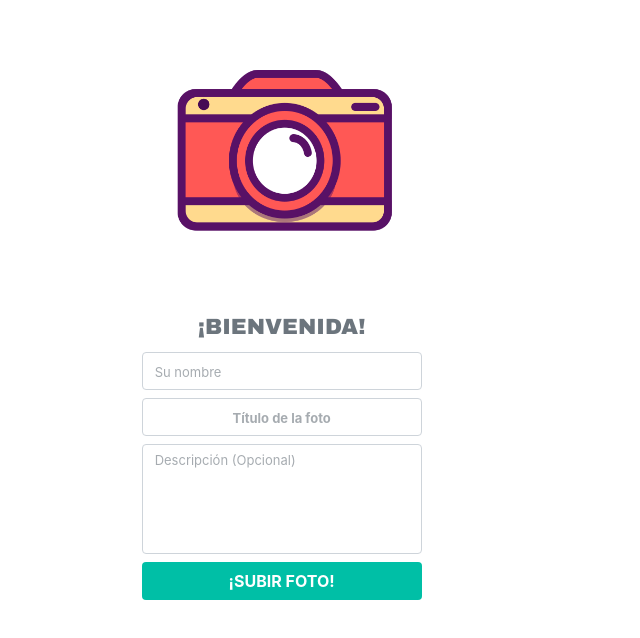
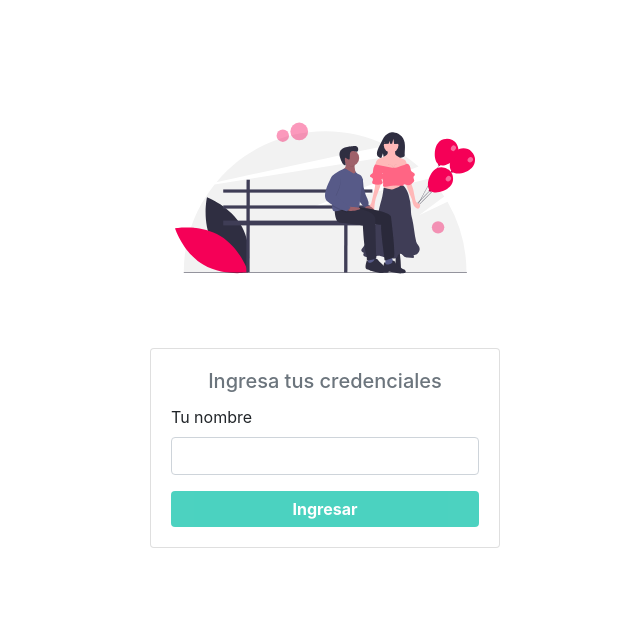
Before and after one commit to magallegos1996/SBProject, a Vue app in the folder vue/: page /login in a window 1280 px wide. Before the commit this address led to /. Shown: the top 638 px of the page, without its empty margins (315-955 px from the left). Built offline with nearby package versions, Linux system fonts and the light colour scheme; what keen-ui would draw is missing.

Commit message:
Se crea un nuevo componente Login que maneje la logica del mismo

```diff
--- a/vue/src/components/AñadirFotoBtn.vue
+++ b/vue/src/components/AddFotoBtn.vue
@@ -7,7 +7,7 @@
     import UIFab from 'keen-ui/lib/UiFab'
 
     export default {
-        name: "AñadirFotoBtn",
+        name: "AddFotoBtn",
         components: {
             UIFab
         },
--- a/vue/src/components/EmptyState.vue
+++ b/vue/src/components/EmptyState.vue
@@ -11,16 +11,15 @@
                 <p class="text-muted">No se ha podido encontrar ninguna publicación. Haz clic en '+' para crear una nueva</p>
             </div>
             <div class="col-lg-12 pr-5">
-                <AñadirFotoBtn/>
+                <AddFotoBtn/>
             </div>
         </div>
     </div>
-
 </template>
 
 <script>
 
-    import AñadirFotoBtn from "./AñadirFotoBtn";
+    import AddFotoBtn from "./AddFotoBtn";
 
     export default {
         name: "EmptyFeed",
@@ -33,7 +32,7 @@
             }
         },
         components: {
-            AñadirFotoBtn
+            AddFotoBtn,
         },
         methods: {
         },
--- a/vue/src/components/Feed.vue
+++ b/vue/src/components/Feed.vue
@@ -19,7 +19,7 @@
             </div>
         </div>
         <div class="col-lg-12 pr-5">
-            <AñadirFotoBtn/>
+            <AddFotoBtn/>
         </div>
     </div>
 </template>
@@ -29,7 +29,7 @@
     //import NavBar from "./NavBar";
     //import UIFab from 'keen-ui/lib/UiFab'
     import EmptyFeed from "./EmptyState";
-    import AñadirFotoBtn from "./AñadirFotoBtn";
+    import AddFotoBtn from "./AddFotoBtn";
 
     export default {
         name: "Feed",
@@ -43,7 +43,7 @@
             //NavBar
            // UIFab,
             EmptyFeed,
-            AñadirFotoBtn
+            AddFotoBtn
         },
         mounted() {
             this.$http.get(this.baseURI + '/feed')
--- a/vue/src/components/Inicio.vue
+++ b/vue/src/components/Inicio.vue
@@ -186,9 +186,12 @@
         background-color: #00BFA6;
         color: white;
         font-weight: bold;
+        opacity: 0.7;
+        transition: 0.3s;
+        border: none;
     }
     .btn:hover {
-        box-shadow: 5px 10px 13px #999;
+        opacity: 1;
     }
     .card-img-top:hover{
         cursor: pointer;
--- /dev/null
+++ b/vue/src/components/Login.vue
@@ -0,0 +1,65 @@
+<template>
+    <div class="container pt-5">
+        <div class="row">
+            <div class="col-lg-12">
+                <img class="img-fluid mx-auto d-block" src="../assets/login.svg" alt="Login Ill">
+            </div>
+        </div>
+        <div class="row">
+            <div class="col-lg-4 offset-lg-4">
+                <div class="card">
+                    <div class="card-body">
+                        <h5 class="card-title text-center text-muted">Ingresa tus credenciales</h5>
+                        <div class="row pb-3">
+                            <div class="col">
+                                <label for="nombreIngreso">Tu nombre</label>
+                                <input type="text" class="form-control" id="nombreIngreso">
+                            </div>
+                        </div>
+                        <div class="row">
+                            <div class="col">
+                                <button class="btn btn-primary btn-block">Ingresar</button>
+                                <small class="text-danger text-center"><b></b></small>
+                            </div>
+                        </div>
+                    </div>
+                </div>
+            </div>
+        </div>
+    </div>
+</template>
+
+<script>
+
+    export default {
+        name: "Login",
+        data () {
+            return {
+
+            }
+        },
+        components: {
+        }
+    }
+</script>
+
+<style scoped>
+    img {
+        width: 300px;
+        height: 300px;
+    }
+    b {
+        color: #00BFA6;
+    }
+    .btn {
+        background-color: #00BFA6;
+        color: white;
+        font-weight: bold;
+        opacity: 0.7;
+        transition: 0.3s;
+        border: none;
+    }
+    .btn:hover {
+        opacity: 1;
+    }
+</style>
--- a/vue/src/router/index.js
+++ b/vue/src/router/index.js
@@ -2,6 +2,7 @@ import Vue from 'vue'
 import VueRouter from 'vue-router'
 import Inicio from "../components/Inicio";
 import Feed from "../components/Feed";
+import Login from "../components/Login";
 import { AuthService } from '../service/auth.service';
 
 Vue.use(VueRouter);
@@ -24,18 +25,18 @@ const router = new VueRouter({
       component: Feed
     },
     {
+      path: '/login',
+      name: 'Login',
+      component: Login,
+      meta: {
+        public: true,
+        onlyWhenLoggedOut: true
+      }
+    },
+    {
       path: '*',
       redirect: '/'
     },
-    /* {
-       path: '/about',
-       name: 'About',
-       // route level code-splitting
-       // this generates a separate chunk (about.[hash].js) for this route
-       // which is lazy-loaded when the route is visited.
-       component: () => import(/* webpackChunkName: "about"  '../views/About.vue')
-     }*/
-
   ],
 });
 
@@ -55,19 +56,4 @@ router.beforeEach((to, from, next) => {
   next();
 });
 
-/*router.beforeEach((to, from, next) => {
-  store.dispatch('fetchAccessToken');
-  if (to.fullPath === '/users') {
-    if (!store.state.accessToken) {
-      next('/login');
-    }
-  }
-  if (to.fullPath === '/login') {
-    if (store.state.accessToken) {
-      next('/users');
-    }
-  }
-  next();
-});*/
-
 export default router;
```
Also changed, not shown: vue/src/assets/login.svg (added).
